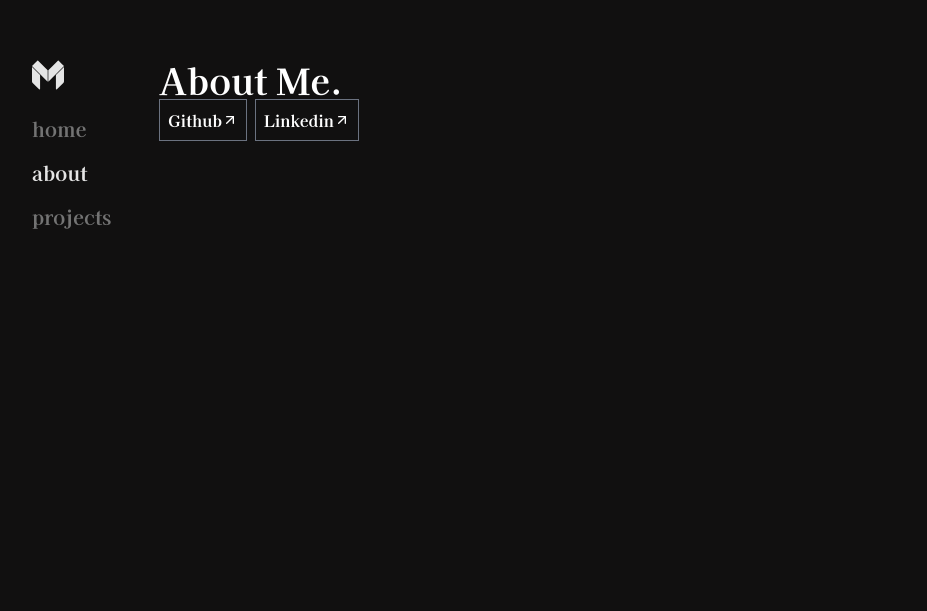
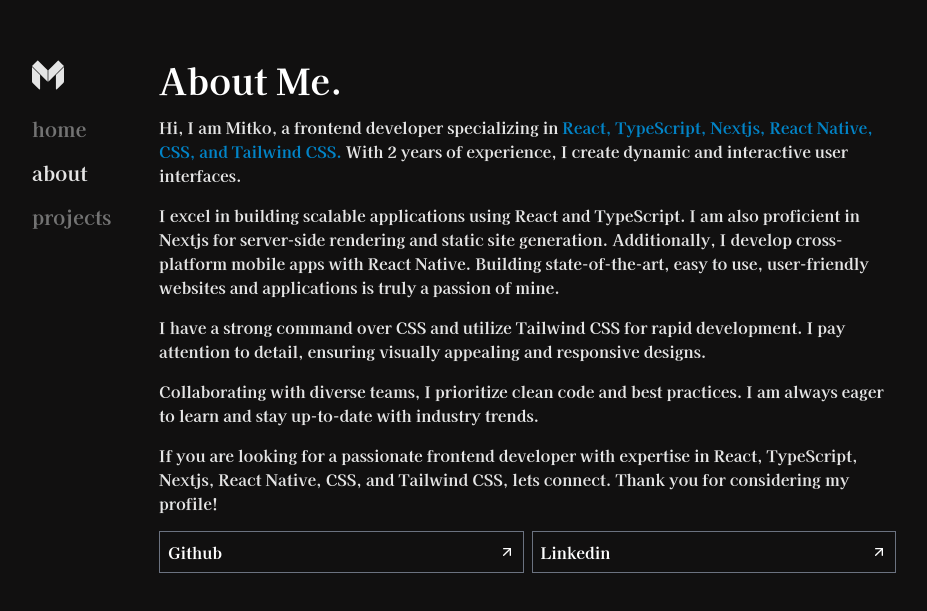
Before and after one commit to devemit/next13-mitko-portfolio, a Next.js app: page /about in a window 1280 px wide. Shown: the part 117-728 px from the top of the page, without its empty margins (176-1103 px from the left). Built offline with nearby package versions, Linux system fonts and the light colour scheme.

Commit message:
apos change

```diff
--- a/app/about/page.tsx
+++ b/app/about/page.tsx
@@ -10,7 +10,7 @@ const page = () => {
   return (
     <section>
       <h1 className='text-white text-4xl'>About Me.</h1>
-      {/* <p className='text-[#E5E5E5] my-4 '>
+      <p className='text-[#E5E5E5] my-4 '>
         Hi, I am Mitko, a frontend developer specializing in{' '}
         <span className='text-sky-600'>
           React, TypeScript, Nextjs, React Native, CSS, and Tailwind CSS.
@@ -38,8 +38,8 @@ const page = () => {
       <p className='text-[#E5E5E5] my-4'>
         If you are looking for a passionate frontend developer with expertise in
         React, TypeScript, Nextjs, React Native, CSS, and Tailwind CSS, lets
-        connect. Thank you for considering my profile!"
-      </p> */}
+        connect. Thank you for considering my profile!
+      </p>
       <div className='flex gap-2'>
         <ButtonLink label={'Github'} href={'https://github.com/devemit'} />
         <ButtonLink
```
